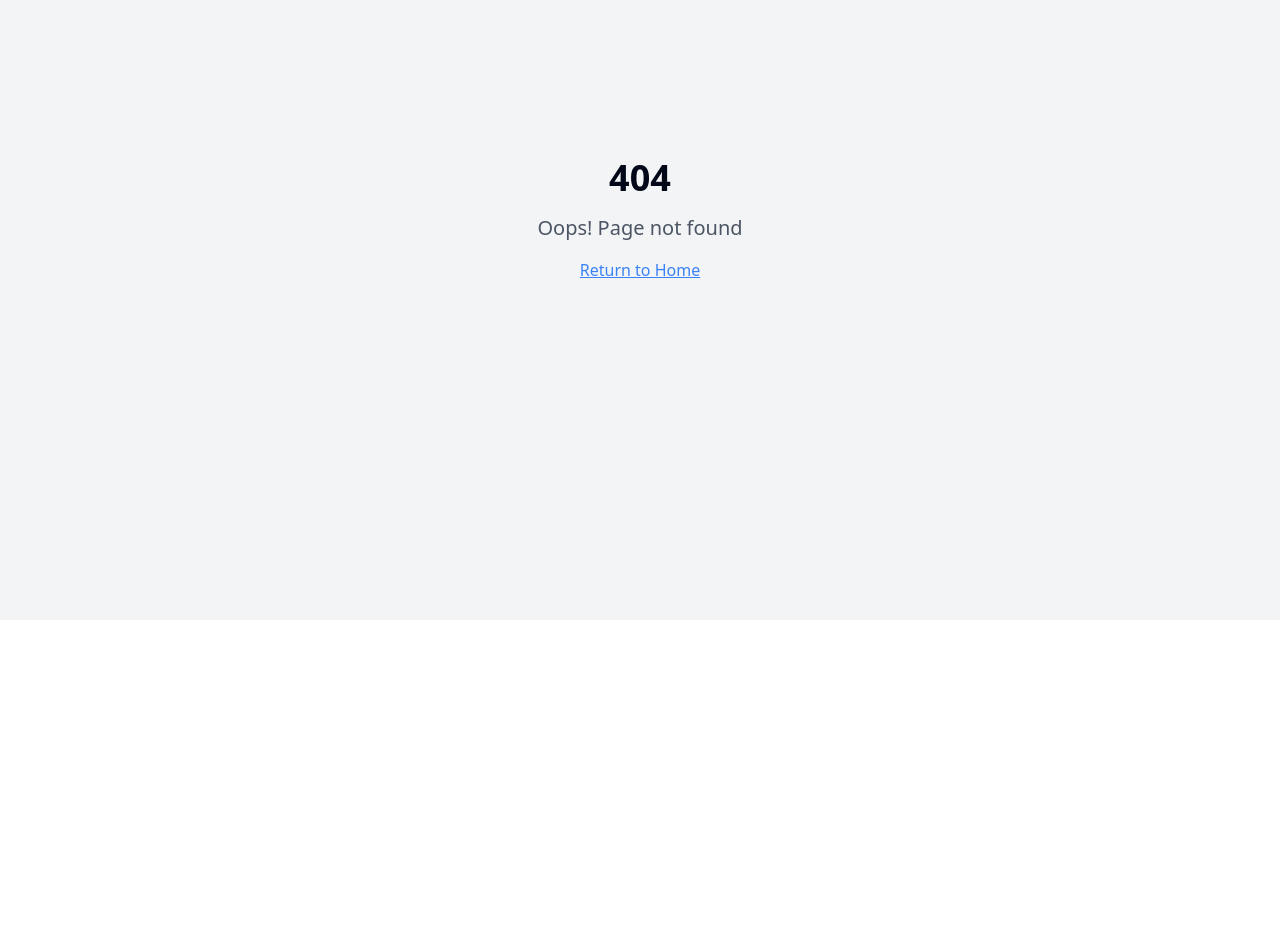
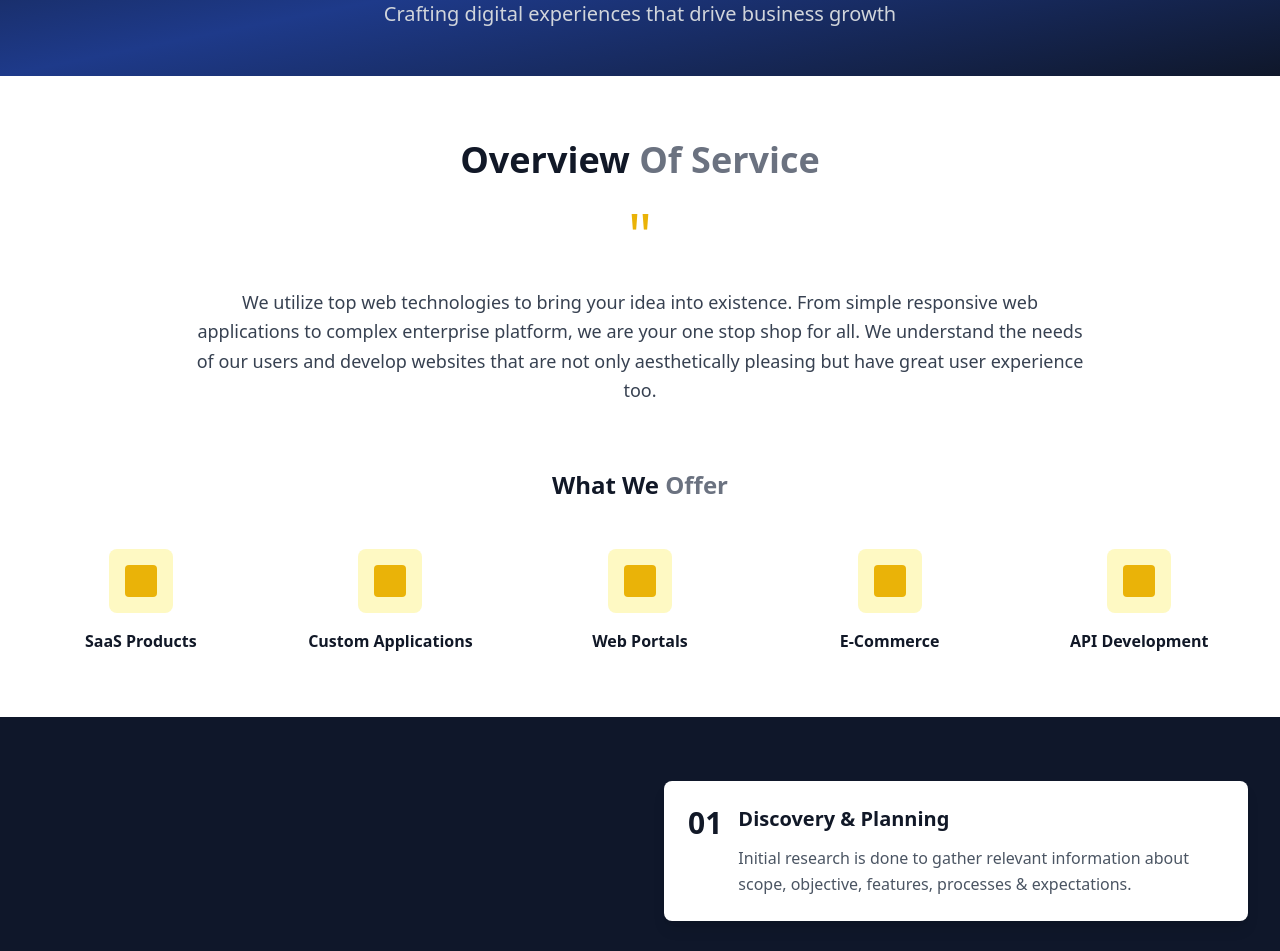
Before and after one commit to WajahatAli251/bitroix-solution, a React (Vite) app: page /web-development in a window 1280 px wide. Before the commit this address had no page. Shown: the part 180-1131 px from the top of the page. Before the commit the page ends 800 px from the top, so only its background shows below. Built offline with nearby package versions, Linux system fonts and the light colour scheme.

Commit message:
Add Web Development page
Create a new page for web development services, including a description, approach section, and technologies used.

```diff
--- a/src/App.tsx
+++ b/src/App.tsx
@@ -4,6 +4,7 @@ import { TooltipProvider } from "@/components/ui/tooltip";
 import { QueryClient, QueryClientProvider } from "@tanstack/react-query";
 import { BrowserRouter, Routes, Route } from "react-router-dom";
 import Index from "./pages/Index";
+import WebDevelopment from "./pages/WebDevelopment";
 import NotFound from "./pages/NotFound";
 
 const queryClient = new QueryClient();
@@ -16,6 +17,7 @@ const App = () => (
       <BrowserRouter>
         <Routes>
           <Route path="/" element={<Index />} />
+          <Route path="/web-development" element={<WebDevelopment />} />
           {/* ADD ALL CUSTOM ROUTES ABOVE THE CATCH-ALL "*" ROUTE */}
           <Route path="*" element={<NotFound />} />
         </Routes>
--- a/src/components/ServicesSection.tsx
+++ b/src/components/ServicesSection.tsx
@@ -1,3 +1,5 @@
+
+import { Link } from 'react-router-dom';
 
 const ServicesSection = () => {
   const services = [
@@ -63,18 +65,35 @@ const ServicesSection = () => {
         </div>
 
         <div className="grid grid-cols-1 md:grid-cols-2 lg:grid-cols-4 gap-8">
-          {services.map((service, index) => (
-            <div
-              key={index}
-              className="bg-white p-6 rounded-xl shadow-lg hover:shadow-xl transition-all duration-300 hover:-translate-y-2 border border-gray-100"
+          {services.map((service, index) => {
+            const ServiceCard = ({ children }: { children: React.ReactNode }) => {
+              if (service.title === "Web Development") {
+                return (
+                  <Link
+                    to="/web-development"
+                    className="bg-white p-6 rounded-xl shadow-lg hover:shadow-xl transition-all duration-300 hover:-translate-y-2 border border-gray-100 block"
                   >
+                    {children}
+                  </Link>
+                );
+              }
+              return (
+                <div className="bg-white p-6 rounded-xl shadow-lg hover:shadow-xl transition-all duration-300 hover:-translate-y-2 border border-gray-100">
+                  {children}
+                </div>
+              );
+            };
+
+            return (
+              <ServiceCard key={index}>
                 <div className={`w-16 h-16 bg-gradient-to-br ${service.gradient} rounded-full flex items-center justify-center mb-4 text-2xl`}>
                   {service.icon}
                 </div>
                 <h3 className="text-xl font-semibold text-slate-900 mb-3">{service.title}</h3>
                 <p className="text-slate-600 leading-relaxed">{service.description}</p>
-            </div>
-          ))}
+              </ServiceCard>
+            );
+          })}
         </div>
       </div>
     </section>
--- /dev/null
+++ b/src/pages/WebDevelopment.tsx
@@ -0,0 +1,162 @@
+import Navigation from "@/components/Navigation";
+import Footer from "@/components/Footer";
+
+const WebDevelopment = () => {
+  const approachSteps = [
+    {
+      number: "01",
+      title: "Discovery & Planning",
+      description: "Initial research is done to gather relevant information about scope, objective, features, processes & expectations."
+    },
+    {
+      number: "02",
+      title: "Information Architecture",
+      description: "Arrange information to meet user requirements that shows hierarchy of how the information on your website is organized."
+    },
+    {
+      number: "03",
+      title: "Wireframes, Mockups & Prototypes",
+      description: "Schema of web page is created to show low-fidelity representation of different screens that form a product. That schema is converted to high-fidelity mockups that mimic the look and feel of website before it is actually developed."
+    },
+    {
+      number: "04",
+      title: "Development",
+      description: "Our exceptional programmers code the business logic, integrate user interface with the backend database, and build custom features that are specific to the given project."
+    },
+    {
+      number: "05",
+      title: "Quality Assurance",
+      description: "Ensure proper quality of the software and compliance with the gathered requirements. This step is crucial to ensure that the final end product is smooth and bug free."
+    },
+    {
+      number: "06",
+      title: "Launch",
+      description: "This is the final phase where the application is rolled into production and made available to users."
+    }
+  ];
+
+  const technologies = [
+    { name: "HTML 5", icon: "🌐" },
+    { name: "CSS 3", icon: "🎨" },
+    { name: "JavaScript", icon: "⚡" },
+    { name: "React.js", icon: "⚛️" },
+    { name: "Node.js", icon: "🟢" },
+    { name: "Python", icon: "🐍" },
+    { name: "Java", icon: "☕" },
+    { name: "MongoDB", icon: "🍃" },
+    { name: "PostgreSQL", icon: "🐘" },
+    { name: ".NET", icon: "🔷" }
+  ];
+
+  return (
+    <div className="min-h-screen bg-slate-900">
+      <Navigation />
+
+      {/* Hero Section */}
+      <section className="pt-24 pb-12 bg-gradient-to-br from-slate-900 via-blue-900 to-slate-900">
+        <div className="max-w-7xl mx-auto px-4 sm:px-6 lg:px-8 text-center">
+          <h1 className="text-5xl md:text-6xl font-bold text-white mb-6">
+            Web <span className="text-blue-400">Development</span>
+          </h1>
+          <p className="text-xl text-gray-300 max-w-3xl mx-auto">
+            Crafting digital experiences that drive business growth
+          </p>
+        </div>
+      </section>
+
+      {/* Overview Section */}
+      <section className="py-16 bg-white">
+        <div className="max-w-7xl mx-auto px-4 sm:px-6 lg:px-8">
+          <div className="text-center mb-12">
+            <h2 className="text-4xl font-bold text-gray-900 mb-6">
+              Overview <span className="text-gray-500">Of Service</span>
+            </h2>
+            <div className="max-w-4xl mx-auto">
+              <div className="text-6xl text-yellow-500 mb-6">"</div>
+              <p className="text-lg text-gray-700 leading-relaxed">
+                We utilize top web technologies to bring your idea into existence. From simple responsive web
+                applications to complex enterprise platform, we are your one stop shop for all. We understand the
+                needs of our users and develop websites that are not only aesthetically pleasing but have great
+                user experience too.
+              </p>
+            </div>
+          </div>
+
+          {/* What We Offer Grid */}
+          <div className="mt-16">
+            <h3 className="text-2xl font-bold text-center text-gray-900 mb-12">
+              What We <span className="text-gray-500">Offer</span>
+            </h3>
+            <div className="grid md:grid-cols-3 lg:grid-cols-5 gap-8">
+              {["SaaS Products", "Custom Applications", "Web Portals", "E-Commerce", "API Development"].map((service, index) => (
+                <div key={index} className="text-center group">
+                  <div className="w-16 h-16 mx-auto mb-4 bg-yellow-100 rounded-lg flex items-center justify-center group-hover:bg-yellow-200 transition-colors">
+                    <div className="w-8 h-8 bg-yellow-500 rounded"></div>
+                  </div>
+                  <h4 className="font-semibold text-gray-900">{service}</h4>
+                </div>
+              ))}
+            </div>
+          </div>
+        </div>
+      </section>
+
+      {/* Our Approach Section */}
+      <section className="py-16 bg-slate-900">
+        <div className="max-w-7xl mx-auto px-4 sm:px-6 lg:px-8">
+          <div className="grid lg:grid-cols-2 gap-12 items-center">
+            {/* Left side - Title */}
+            <div>
+              <h2 className="text-5xl font-bold text-white mb-6">
+                Our <span className="text-yellow-500">Approach</span>
+              </h2>
+            </div>
+
+            {/* Right side - Steps */}
+            <div className="space-y-8">
+              {approachSteps.map((step, index) => (
+                <div key={index} className="bg-white rounded-lg p-6 shadow-lg hover:shadow-xl transition-shadow">
+                  <div className="flex items-start space-x-4">
+                    <div className="flex-shrink-0">
+                      <span className="text-3xl font-bold text-gray-900">{step.number}</span>
+                    </div>
+                    <div>
+                      <h3 className="text-xl font-bold text-gray-900 mb-3">{step.title}</h3>
+                      <p className="text-gray-600 leading-relaxed">{step.description}</p>
+                    </div>
+                  </div>
+                </div>
+              ))}
+            </div>
+          </div>
+        </div>
+      </section>
+
+      {/* Technologies Section */}
+      <section className="py-16 bg-gray-50">
+        <div className="max-w-7xl mx-auto px-4 sm:px-6 lg:px-8">
+          <div className="text-center mb-12">
+            <h2 className="text-4xl font-bold text-gray-900 mb-6">
+              Technologies <span className="text-gray-500">We Have Experts In</span>
+            </h2>
+          </div>
+
+          <div className="grid grid-cols-2 md:grid-cols-5 gap-8">
+            {technologies.map((tech, index) => (
+              <div key={index} className="text-center group">
+                <div className="w-20 h-20 mx-auto mb-4 bg-white rounded-lg shadow-md flex items-center justify-center group-hover:shadow-lg transition-shadow">
+                  <span className="text-3xl">{tech.icon}</span>
+                </div>
+                <h3 className="font-semibold text-gray-900">{tech.name}</h3>
+              </div>
+            ))}
+          </div>
+        </div>
+      </section>
+
+      <Footer />
+    </div>
+  );
+};
+
+export default WebDevelopment;
```
Lines whose indentation alone changed are shown as unchanged.
